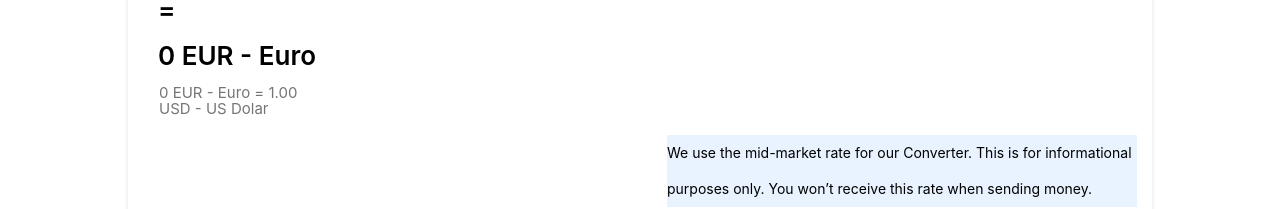
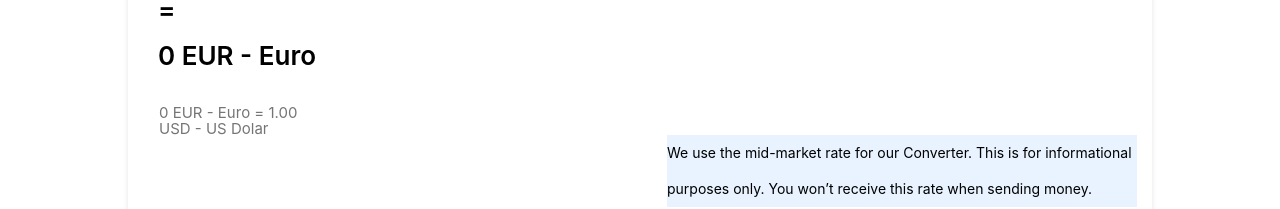
Before and after one commit to marianos1988/Ejercicio-ppi, a React (Vite) app: page / in a window 1280 px wide. Shown: the part 390-599 px from the top of the page. Built offline with nearby package versions, Linux system fonts and the light colour scheme; no server answers.

Commit message:
corregir componeten display con pantalla

```diff
--- a/src/styles/ResultDisplay.css
+++ b/src/styles/ResultDisplay.css
@@ -295,3 +295,8 @@
     }
 
 }
+@media (min-width:1200px) {
+    .container-result-display .reverse-value-display {
+        transform: translate(0px,56px);
+    }
+}
```
